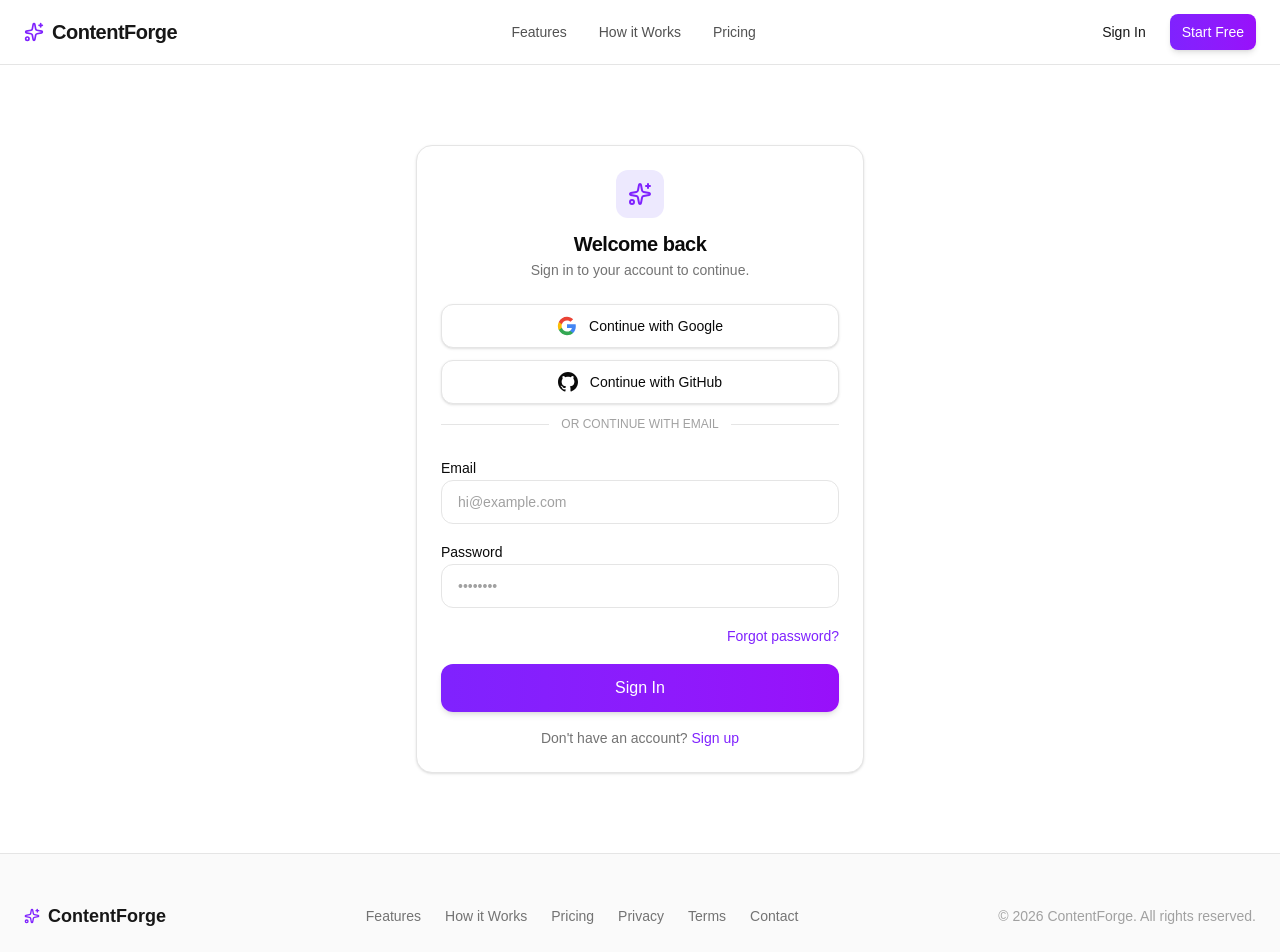
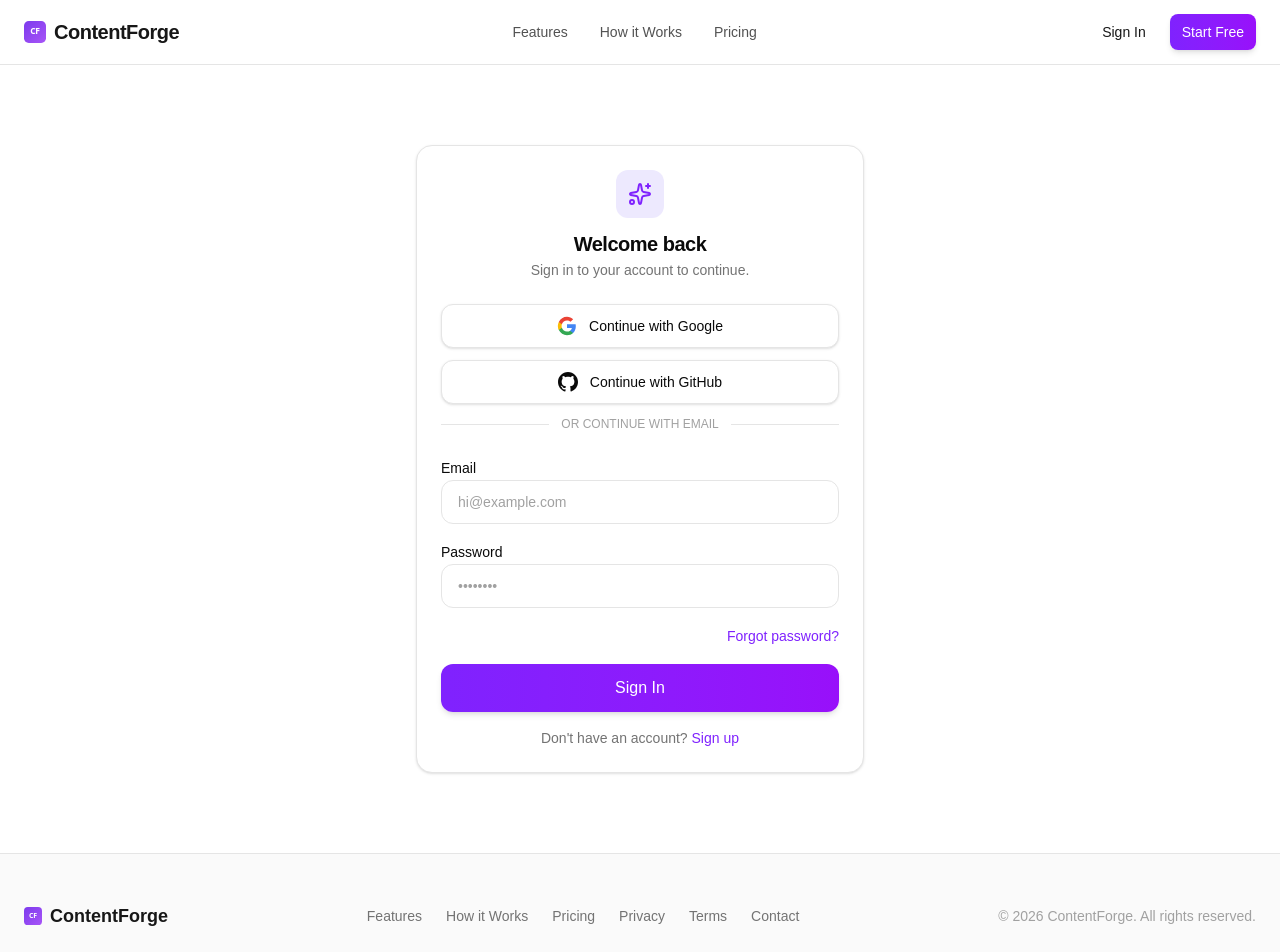
Before and after one commit to alikmazaev005/contentforge, a Next.js app: page /auth in a window 1280 px wide. Shown: the top 952 px of the page. Built offline with nearby package versions, Linux system fonts and the light colour scheme; no server answers.

Commit message:
replace navbar/footer sparkles icon with CF monogram favicon

```diff
--- a/src/components/Footer.tsx
+++ b/src/components/Footer.tsx
@@ -1,5 +1,5 @@
 import Link from "next/link"
-import { Sparkles } from "lucide-react"
+
 import { SITE_NAME } from "@/lib/constants"
 
 export function Footer() {
@@ -8,7 +8,11 @@ export function Footer() {
       <div className="mx-auto max-w-7xl px-6 py-12">
         <div className="flex flex-col md:flex-row items-center justify-between gap-6">
           <Link href="/" className="flex items-center gap-2 font-bold text-lg">
-            <Sparkles className="h-4 w-4 text-violet-600" />
+            <svg width="18" height="18" viewBox="0 0 512 512" className="text-violet-600">
+              <defs><linearGradient id="logoGradF" x1="0%" y1="0%" x2="100%" y2="100%"><stop offset="0%" stopColor="#7C3AED"/><stop offset="100%" stopColor="#A855F7"/></linearGradient></defs>
+              <rect width="512" height="512" rx="110" fill="url(#logoGradF)"/>
+              <text x="256" y="310" textAnchor="middle" fontFamily="system-ui, sans-serif" fontSize="200" fontWeight="700" fill="white" letterSpacing="-5">CF</text>
+            </svg>
             {SITE_NAME}
           </Link>
           <nav className="flex items-center gap-6 text-sm text-neutral-500">
--- a/src/components/Navbar.tsx
+++ b/src/components/Navbar.tsx
@@ -5,7 +5,6 @@ import Link from "next/link"
 import { Button } from "@/components/ui/button"
 import { Avatar, AvatarImage, AvatarFallback } from "@/components/ui/avatar"
 import { SITE_NAME } from "@/lib/constants"
-import { Sparkles } from "lucide-react"
 import { createClient } from "@/lib/supabase/client"
 import type { User as SupabaseUser } from "@supabase/supabase-js"
 
@@ -25,7 +24,11 @@ export function Navbar() {
     <header className="sticky top-0 z-50 w-full border-b border-neutral-200/80 bg-white/80 backdrop-blur-xl">
       <div className="mx-auto flex h-16 max-w-7xl items-center justify-between px-6">
         <Link href="/" className="flex items-center gap-2 font-bold text-xl tracking-tight">
-          <Sparkles className="h-5 w-5 text-violet-600" />
+          <svg width="22" height="22" viewBox="0 0 512 512" className="text-violet-600">
+            <defs><linearGradient id="logoGrad" x1="0%" y1="0%" x2="100%" y2="100%"><stop offset="0%" stopColor="#7C3AED"/><stop offset="100%" stopColor="#A855F7"/></linearGradient></defs>
+            <rect width="512" height="512" rx="110" fill="url(#logoGrad)"/>
+            <text x="256" y="310" textAnchor="middle" fontFamily="system-ui, sans-serif" fontSize="200" fontWeight="700" fill="white" letterSpacing="-5">CF</text>
+          </svg>
           {SITE_NAME}
         </Link>
         <nav className="hidden md:flex items-center gap-8 text-sm font-medium text-neutral-600">
```
